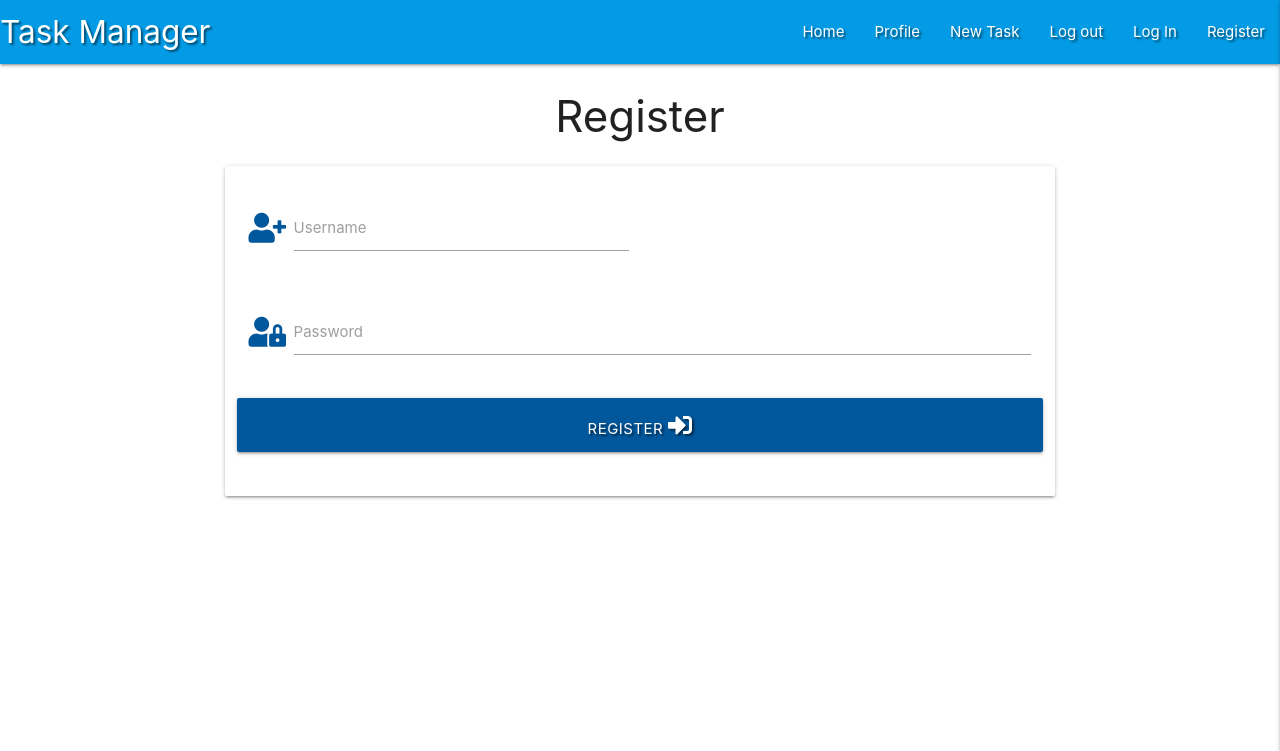
After one commit to Hidnish/flask-task-manager-project, a Flask app: page /register in a window 1280 px wide. The commit adds this page. Shown: the top 751 px of the page. Run offline with Flask 2, Linux system fonts and the light colour scheme; some libraries are stand-ins or nearby versions.

Commit message:
Add register template

```diff
--- a/app.py
+++ b/app.py
@@ -5,6 +5,7 @@ from flask import (
 from flask_pymongo import PyMongo  # different from when you insall it from
                                    # command line (flask-pymongo, pymongo)
 from bson.objectid import ObjectId  # render object id in order to find documents from mongoDB later
+from werkzeug.security import generate_password_hash, check_password_hash
 if os.path.exists("env.py"):
     import env
 
@@ -25,6 +26,11 @@ def get_tasks():
     return render_template("tasks.html", tasks=tasks)
 
 
+@app.route("/register", methods=["GET", "POST"])
+def register():
+    return render_template("register.html")
+
+
 if __name__ == "__main__":
     app.run(host=os.environ.get("IP"),
             port=os.environ.get("PORT"),
--- a/templates/base.html
+++ b/templates/base.html
@@ -30,7 +30,7 @@
                     <li><a href="#">New Task</a></li>
                     <li><a href="#">Log out</a></li>
                     <li><a href="#">Log In</a></li>
-                    <li><a href="#">Register</a></li>
+                    <li><a href="{{ url_for('register')}}">Register</a></li>
                 </ul>
             </div>
         </nav>
@@ -43,7 +43,7 @@
             <li><a href="#">New Task</a></li>
             <li><a href="#">Log out</a></li>
             <li><a href="#">Log In</a></li>
-            <li><a href="#">Register</a></li>
+            <li><a href="{{ url_for('register')}}">Register</a></li>
         </ul>
     </header>
 
--- /dev/null
+++ b/templates/register.html
@@ -0,0 +1,36 @@
+{% extends "base.html" %}
+
+{% block content %}
+
+<h3 class="center-align">Register</h3>
+
+<div class="row">
+    <form class="col s12 m8 offset-m2">
+        <div class="card-panel">
+            <!-- Username -->
+            <div class="row">
+                <div class="input-field col s6">
+                    <i class="fas fa-user-plus prefix light-blue-text text-darken-4"></i>
+                    <input id="username" name="username" type="text" class="validate">
+                    <label for="username">Username</label>
+                </div>
+            </div>
+            <!-- Password -->
+            <div class="row">
+                <div class="input-field col s12">
+                    <i class="fas fa-user-lock prefix light-blue-text text-darken-4"></i>
+                    <input id="password" name="password" type="password" class="validate">
+                    <label for="password">Password</label>
+                </div>
+            </div>
+            <!-- Register -->
+            <div class="row">
+                <button type="submit" class="col s12 btn-large light-blue darken-4 text-shadow">
+                    Register <i class="fas fa-sign-in-alt"></i>
+                </button>
+            </div>
+        </div>
+    </form>
+</div>
+
+{% endblock %}
```
